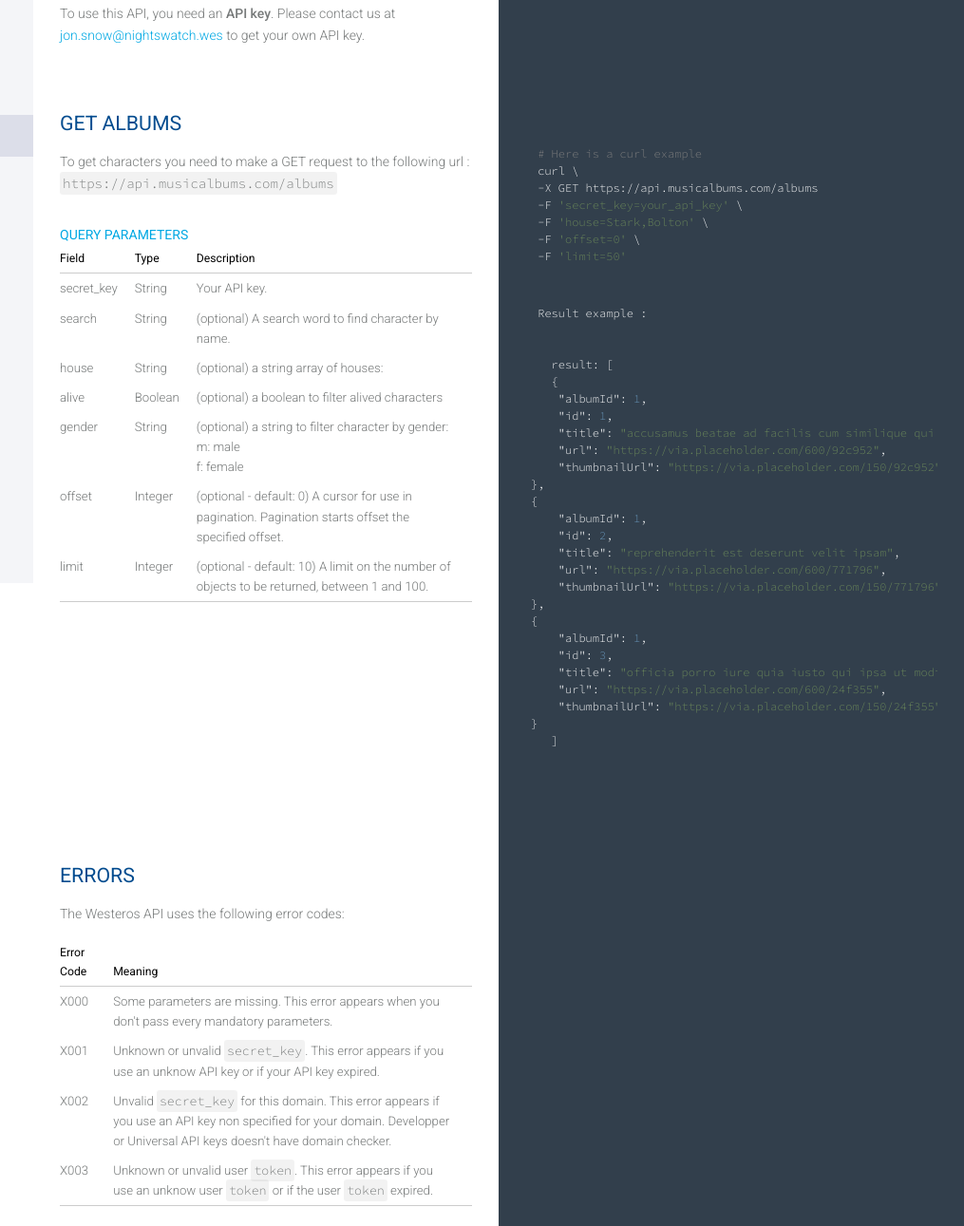
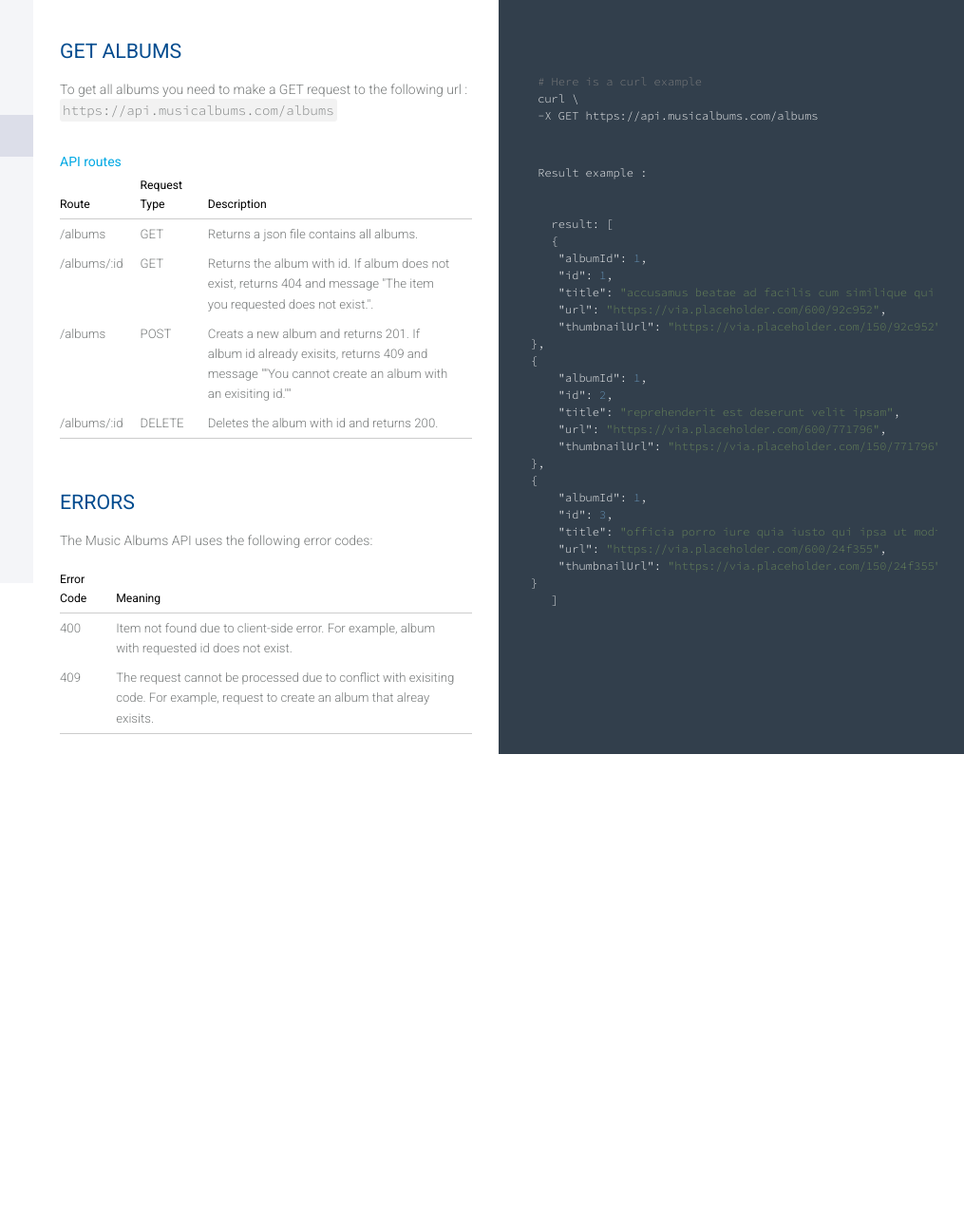
Before and after one commit to actuallyyun/node-albums-api, a website: page index.html in a window 1280 px wide. Shown: the part 186-1477 px from the top of the page at 95% size, without its empty margins (265-1280 px from the left). After the commit the page ends 980 px from the top, so only its background shows below. Drawn offline with nearby package versions, Linux system fonts and the light colour scheme.

Commit message:
update api documentation

```diff
--- a/index.html
+++ b/index.html
@@ -50,7 +50,7 @@
         <div class="content-menu">
             <div class="content-infos">
                 <div class="info"><b>Version:</b> 1.0.0</div>
-                <div class="info"><b>Last Updated:</b> xxx, 2021</div>
+                <div class="info"><b>Last Updated:</b> 01,12 2021</div>
             </div>
             <ul>
                 <li class="scroll-to-link active" data-target="content-get-started">
@@ -79,10 +79,6 @@
                     The Music Albums API provides programmatic access to read music albums data. Retrieve an album,
                     update an album, and delete an album, etc.
                 </p>
-                <p>
-                    To use this API, you need an <strong>API key</strong>. Please contact us at <a
-                        href="mailto:jon.snow@nightswatch.wes">jon.snow@nightswatch.wes</a> to get your own API key.
-                </p>
             </div>
             <div class="overflow-hidden content-section" id="content-get-characters">
                 <h2>get albums</h2>
@@ -90,13 +86,9 @@
  # Here is a curl example
  curl \
  -X GET https://api.musicalbums.com/albums
- -F 'secret_key=your_api_key' \
- -F 'house=Stark,Bolton' \
- -F 'offset=0' \
- -F 'limit=50'
                  </code></pre>
                 <p>
-                    To get characters you need to make a GET request to the following url :<br>
+                    To get all albums you need to make a GET request to the following url :<br>
                     <code class="higlighted break-word">https://api.musicalbums.com/albums</code>
                 </p>
                 <br>
@@ -129,68 +121,51 @@
    ]
 
                  </code></pre>
-                <h4>QUERY PARAMETERS</h4>
+                <h4>API routes</h4>
                 <table class="central-overflow-x">
                     <thead>
                         <tr>
-                            <th>Field</th>
-                            <th>Type</th>
+                            <th>Route</th>
+                            <th>Request Type</th>
                             <th>Description</th>
                         </tr>
                     </thead>
                     <tbody>
                         <tr>
-                            <td>secret_key</td>
-                            <td>String</td>
-                            <td>Your API key.</td>
+                            <td>/albums</td>
+                            <td>GET</td>
+                            <td>Returns a json file contains all albums.</td>
                         </tr>
                         <tr>
-                            <td>search</td>
-                            <td>String</td>
-                            <td>(optional) A search word to find character by name.</td>
-                        </tr>
-                        <tr>
-                            <td>house</td>
-                            <td>String</td>
-                            <td>
-                                (optional) a string array of houses:
+                            <td>/albums/:id</td>
+                            <td>GET</td>
+                            <td>Returns the album with id. If album does not exist, returns 404 and message "The item
+                                you requested does not exist.".
                             </td>
                         </tr>
                         <tr>
-                            <td>alive</td>
-                            <td>Boolean</td>
+                            <td>/albums</td>
+                            <td>POST</td>
                             <td>
-                                (optional) a boolean to filter alived characters
+                                Creats a new album and returns 201. If album id already exisits, returns 409 and message
+                                ""You cannot create an album with an exisiting id.""
                             </td>
                         </tr>
                         <tr>
-                            <td>gender</td>
-                            <td>String</td>
+                            <td>/albums/:id</td>
+                            <td>DELETE</td>
                             <td>
-                                (optional) a string to filter character by gender:<br>
-                                m: male<br>
-                                f: female
+                                Deletes the album with id and returns 200.
                             </td>
                         </tr>
-                        <tr>
-                            <td>offset</td>
-                            <td>Integer</td>
-                            <td>(optional - default: 0) A cursor for use in pagination. Pagination starts offset the
-                                specified offset.</td>
-                        </tr>
-                        <tr>
-                            <td>limit</td>
-                            <td>Integer</td>
-                            <td>(optional - default: 10) A limit on the number of objects to be returned, between 1 and
-                                100.</td>
-                        </tr>
+
                     </tbody>
                 </table>
             </div>
             <div class="overflow-hidden content-section" id="content-errors">
                 <h2>Errors</h2>
                 <p>
-                    The Westeros API uses the following error codes:
+                    The Music Albums API uses the following error codes:
                 </p>
                 <table>
                     <thead>
@@ -201,33 +176,19 @@
                     </thead>
                     <tbody>
                         <tr>
-                            <td>X000</td>
+                            <td>400</td>
                             <td>
-                                Some parameters are missing. This error appears when you don't pass every mandatory
-                                parameters.
+                                Item not found due to client-side error. For example, album with requested id does not
+                                exist.
                             </td>
                         </tr>
+
+
                         <tr>
-                            <td>X001</td>
+                            <td>409</td>
                             <td>
-                                Unknown or unvalid <code class="higlighted">secret_key</code>. This error appears if you
-                                use an unknow API key or if your API key expired.
-                            </td>
-                        </tr>
-                        <tr>
-                            <td>X002</td>
-                            <td>
-                                Unvalid <code class="higlighted">secret_key</code> for this domain. This error appears
-                                if you use an API key non specified for your domain. Developper or Universal API keys
-                                doesn't have domain checker.
-                            </td>
-                        </tr>
-                        <tr>
-                            <td>X003</td>
-                            <td>
-                                Unknown or unvalid user <code class="higlighted">token</code>. This error appears if you
-                                use an unknow user <code class="higlighted">token</code> or if the user <code
-                                    class="higlighted">token</code> expired.
+                                The request cannot be processed due to conflict with exisiting code. For example,
+                                request to create an album that alreay exisits.
                             </td>
                         </tr>
                     </tbody>
--- a/style.css
+++ b/style.css
@@ -148,7 +148,7 @@ i {
 
 .overflow-hidden {
     position: relative;
-    overflow: hidden;
+    /* overflow: hidden; */
 }
 
 .content a {
```
